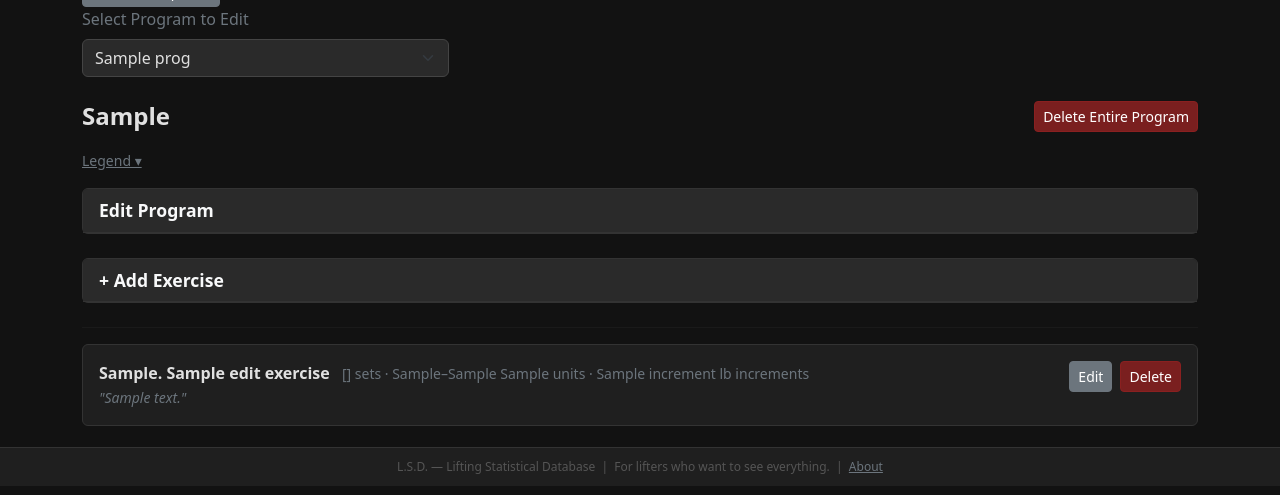
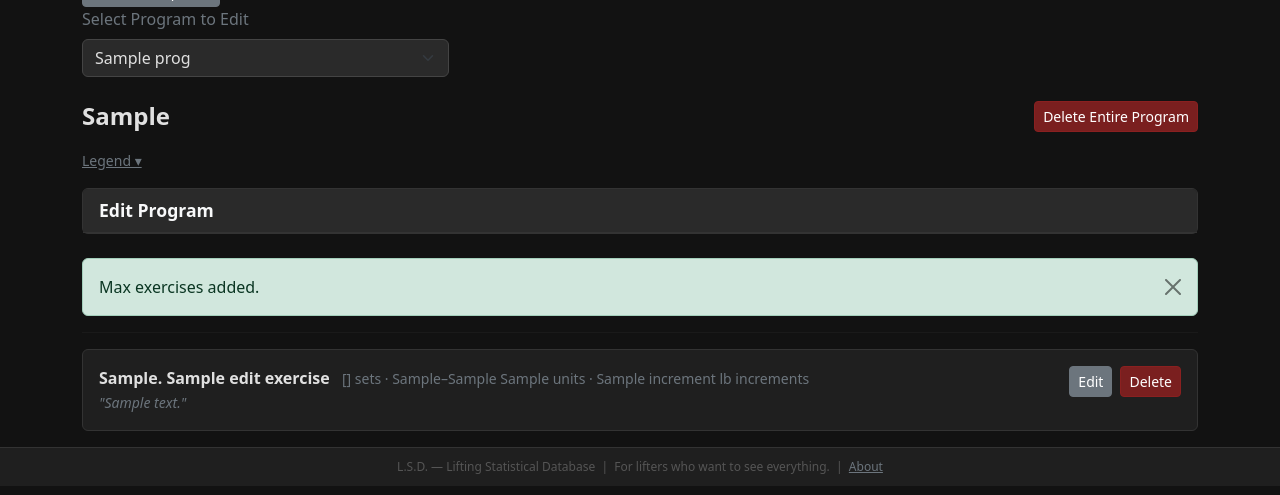
Before and after one commit to ErikAfdahl/liftingTracker, a Flask app: template templates/manage.html in a window 1280 px wide. Shown: the part 314-809 px from the top of the page. Run offline with Flask 3, Linux system fonts and the light colour scheme; the template is opened without the code that fills it: most values are stand-ins (such as "Sample title", 1, 10 or a date in 2020).

Commit message:
not letting users add more than a certain number of exercises

```diff
--- a/lsdApp.py
+++ b/lsdApp.py
@@ -1,3 +1,6 @@
+# For God so loved the world that he gave his one and only Son, that whoever believes in him shall not perish
+# but have eternal life.
+
 from flask import Flask, render_template, request, redirect, url_for, session, make_response, jsonify
 from datetime import *
 import pytz
@@ -1288,6 +1291,7 @@ def manage():
     )
 
     open_order = 1
+    max_order = edit_exercises[-1]["exercise_order"] + 1
 
     for ex in edit_exercises:
         if ex["exercise_order"] == open_order:
@@ -1559,7 +1563,7 @@ def manage():
         key=lambda x: int(x["exercise_order"])
     ) if selected_edit else []
 
-    next_order = (max(int(e["exercise_order"]) for e in edit_exercises) + 1) if edit_exercises else 1
+    # next_order = (max(int(e["exercise_order"]) for e in edit_exercises) + 1) if edit_exercises else 1
     selected_prog = [row for row in user_programs if row["program_name"] == selected_edit][0]
 
     return render_template("manage.html",
@@ -1567,6 +1571,7 @@ def manage():
                            selected_edit=selected_edit,
                            edit_exercises=edit_exercises,
                            next_order=open_order,
+                           max_order=max_order,
                            show_link=int(selected_prog["show_links"]),
                            active=int(selected_prog["active"]),
                            max_exercises=max_exercises,
--- a/templates/manage.html
+++ b/templates/manage.html
@@ -130,6 +130,7 @@
 </div>
 
     <!-- Add Exercise -->
+{% if max_exercises > max_order %}
     <div class="card mb-4">
         <div class="card-header">
             <a class="text-decoration-none text-light" data-bs-toggle="collapse" href="#addExercise">+ Add Exercise</a>
@@ -176,7 +177,7 @@
                         </div>
                         <div class="col-md-1">
                             <label class="form-label text-secondary small">Order</label>
-                            <input type="number" name="new_order" class="form-control form-control-sm" value="{{ next_order }}" min="1" max="{{ max_exercises }}">
+                            <input type="number" name="new_order" class="form-control form-control-sm" value="{{ next_order }}" min="1" max="{{ max_order }}">
                         </div>
                     </div>
                     <div class="row g-2 align-items-end">
@@ -198,6 +199,12 @@
             </div>
         </div>
     </div>
+{% else %}
+    <div class="alert alert-success alert-dismissible fade show">
+        Max exercises added.
+        <button type="button" class="btn-close" data-bs-dismiss="alert"></button>
+    </div>
+{% endif %}
 
     <hr>
 
@@ -278,7 +285,7 @@
                             </div>
                             <div class="col-md-1">
                                 <label class="form-label text-secondary small">Order</label>
-                                <input type="number" name="upd_order" class="form-control form-control-sm" value="{{ ex.exercise_order }}" min="1" max="{{ max_exercises }}">
+                                <input type="number" name="upd_order" class="form-control form-control-sm" value="{{ ex.exercise_order }}" min="1" max="{{ max_order }}">
                             </div>
                             <div class="col-md-3">
                                 <label class="form-label text-secondary small">Notes</label>
```
